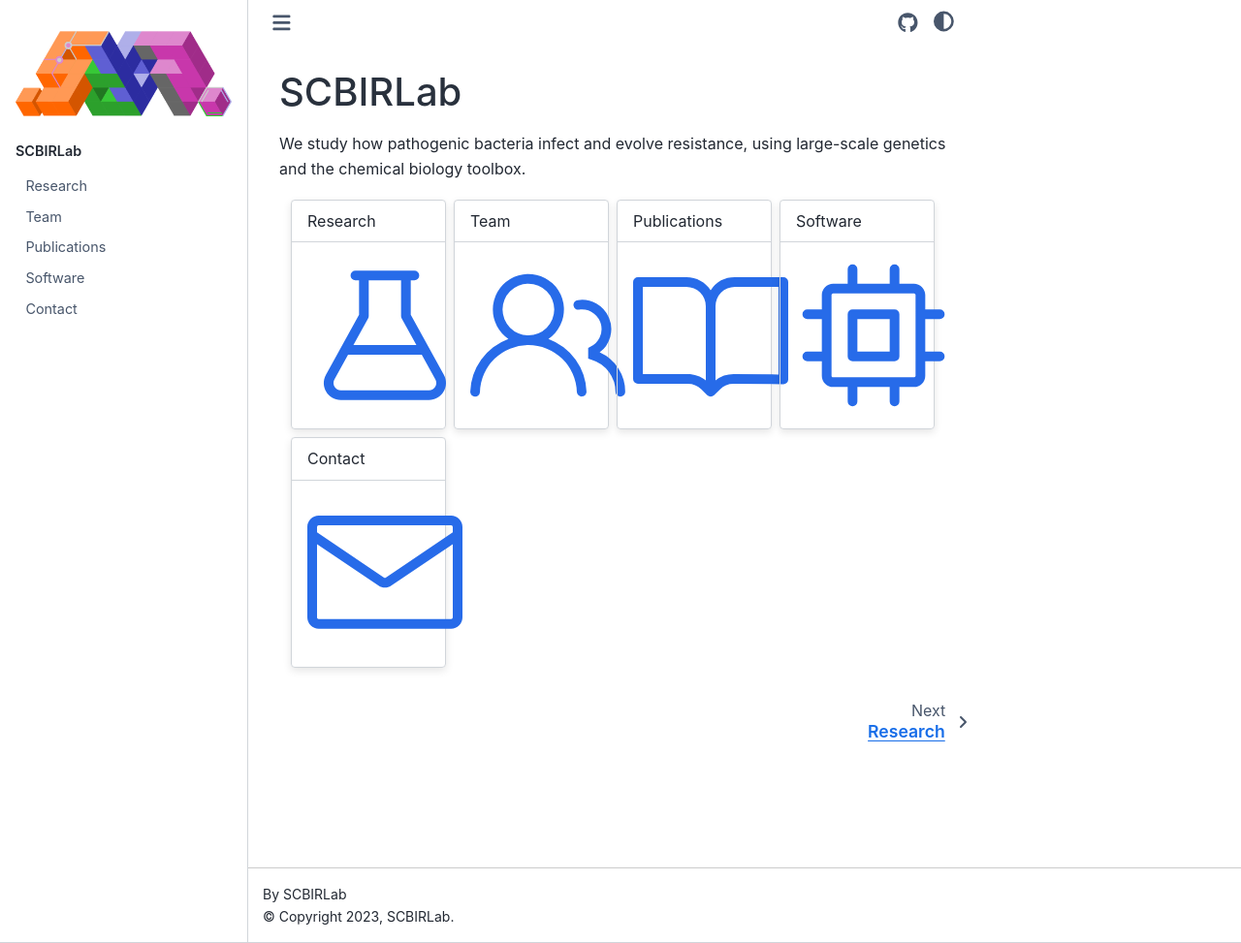
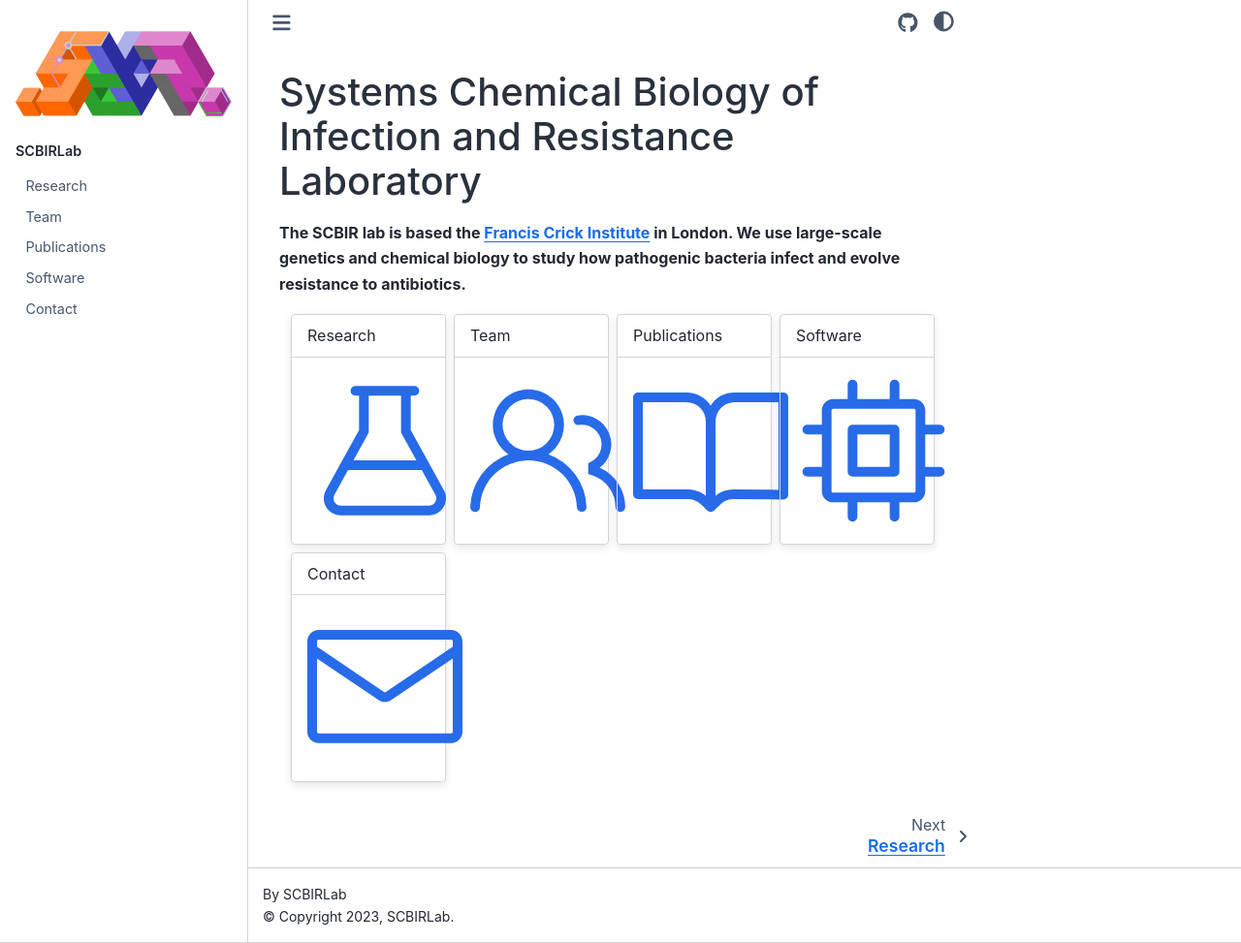
Before and after one commit to scbirlab/scbirlab.github.io, a Sphinx documentation site: the page built from source/index.md, in a window 1280 px wide and 973 px high. Shown: the whole window at 97% size. Built offline with Sphinx 7.4.7 and the Sphinx Book theme 1.1.4, drawn with Linux system fonts in a browser that asks for light colours.

Commit message:
Update intro

```diff
--- a/source/index.md
+++ b/source/index.md
@@ -2,9 +2,9 @@
 title: Homepage
 ---
 
-# SCBIRLab
+# Systems Chemical Biology of Infection and Resistance Laboratory
 
-We study how pathogenic bacteria infect and evolve resistance, using large-scale genetics and the chemical biology toolbox.
+**The SCBIR lab is based the [Francis Crick Institute](https://crick.ac.uk) in London. We use large-scale genetics and chemical biology to study how pathogenic bacteria infect and evolve resistance to antibiotics.**
 
 ::::{grid} 1 2 3 4
 :gutter: 2
```
